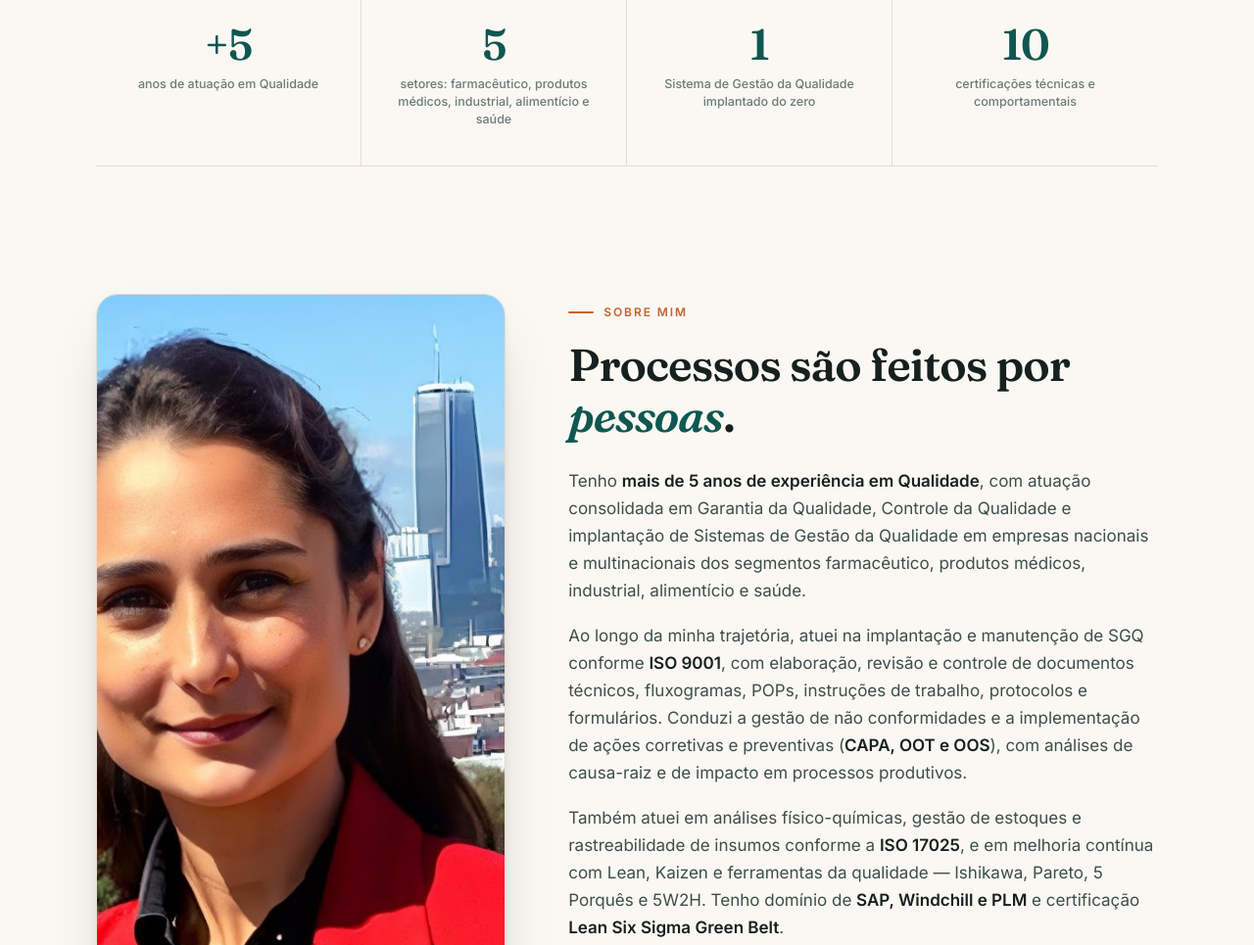
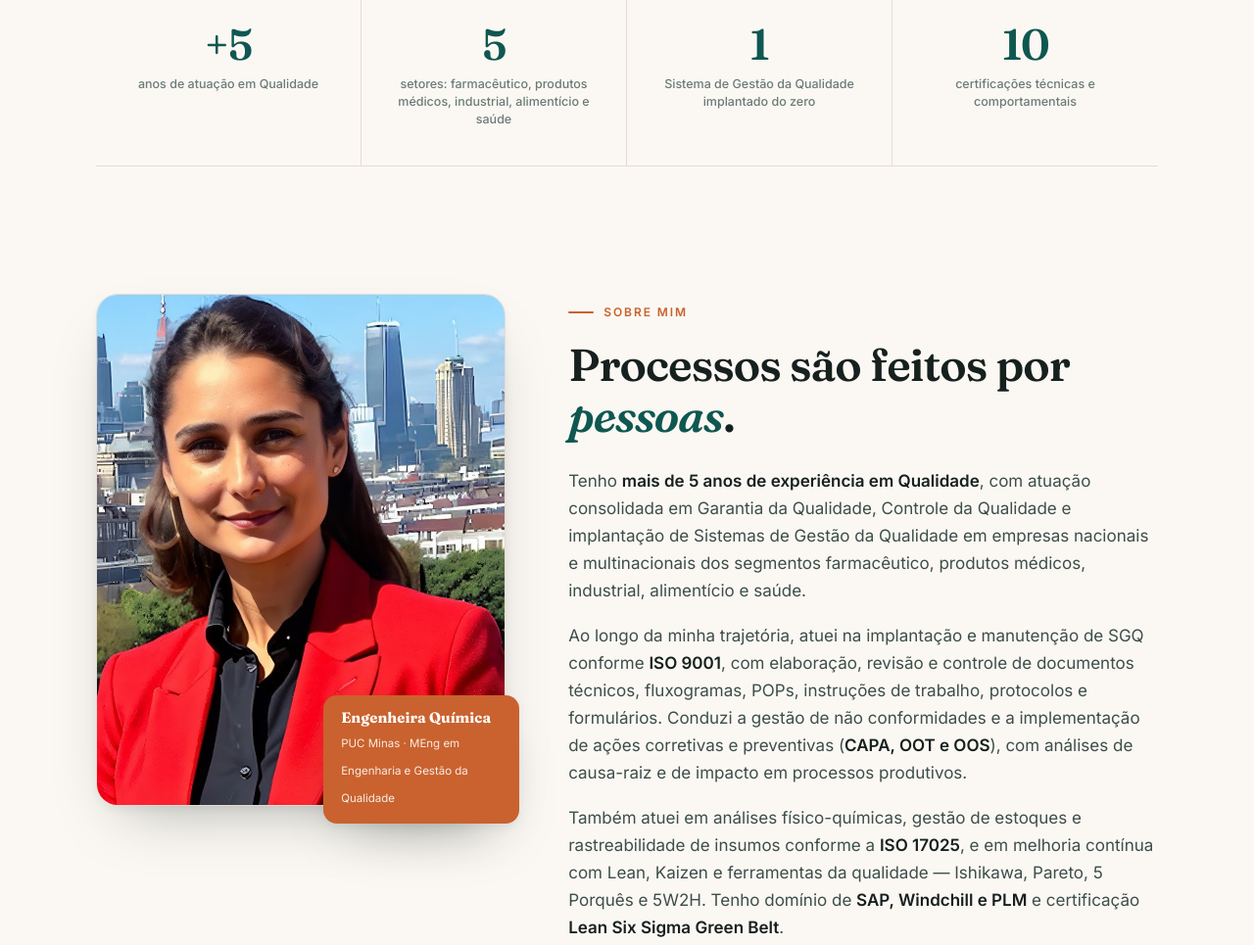
Before and after one commit to pedro381/mariana, a plain HTML site: page index.html in a window 1280 px wide. Shown: the part 904-1869 px from the top of the page at 98% size. Drawn offline with Linux system fonts and the light colour scheme.

Commit message:
Corrige altura do retrato na secao Sobre
O atributo height do HTML sobrepunha o aspect-ratio 4/5, deixando a imagem
com o dobro da altura pretendida (416x1000 em vez de 416x520). height:auto
devolve o controle ao aspect-ratio, mantendo os atributos width/height que
evitam deslocamento de layout durante o carregamento.

```diff
--- a/assets/css/styles.css
+++ b/assets/css/styles.css
@@ -339,7 +339,10 @@ p:last-child { margin-bottom: 0; }
 
 .about__media { position: relative; }
 .about__media img {
-  width: 100%; border-radius: var(--r-lg); border: 1px solid var(--line);
+  width: 100%;
+  /* height:auto anula o atributo height do HTML — sem isso o aspect-ratio e ignorado */
+  height: auto;
+  border-radius: var(--r-lg); border: 1px solid var(--line);
   box-shadow: var(--shadow-lg); aspect-ratio: 4/5; object-fit: cover;
 }
 .about__stamp {
```
